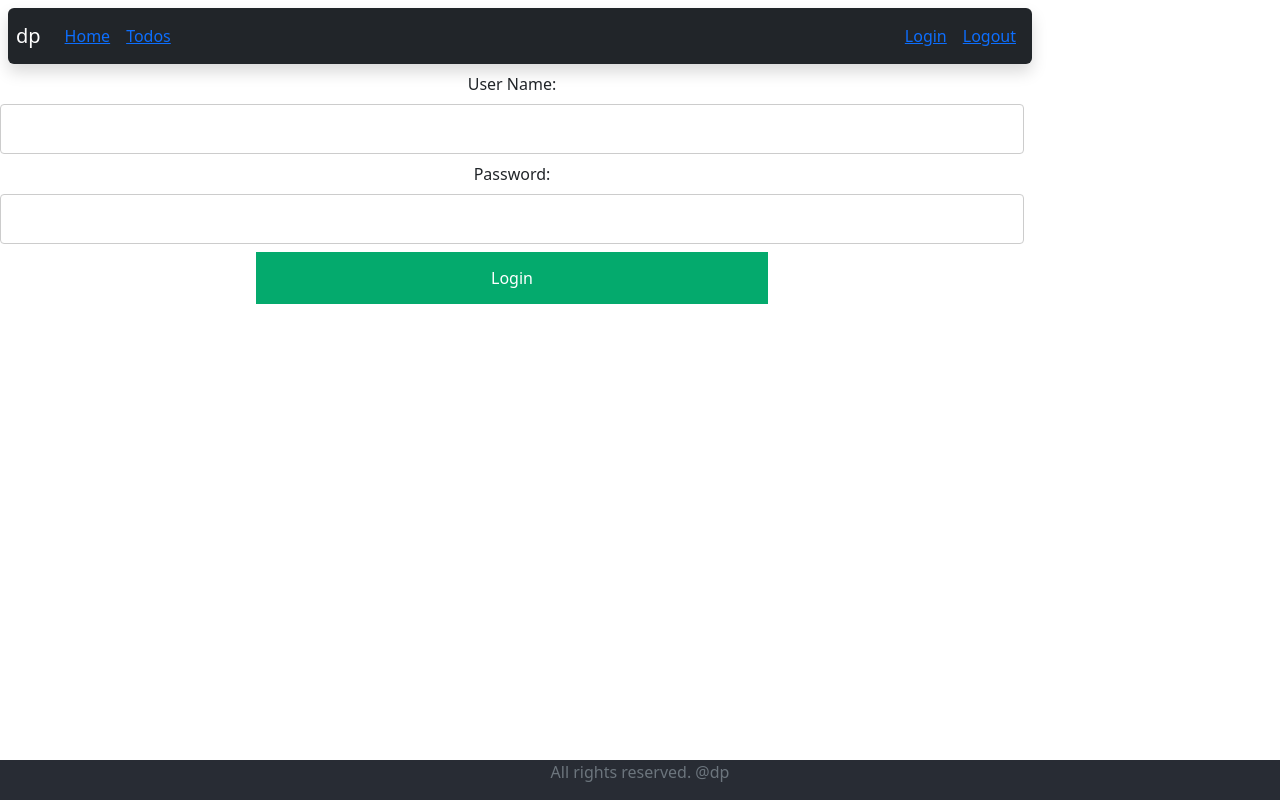
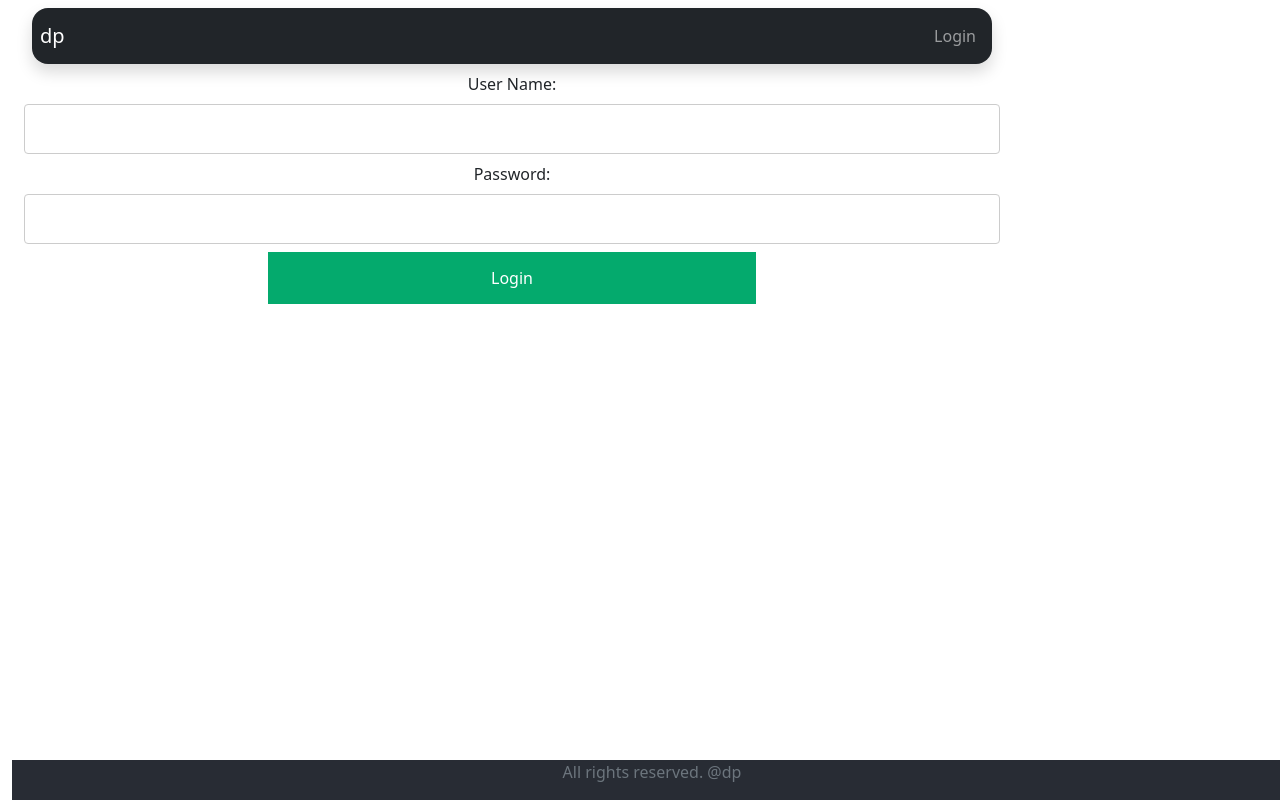
Before and after one commit to divyaprakashdp/todo, a React (Create React App) app: page /login in a window 1280 px wide. Built offline with nearby package versions, Linux system fonts and the light colour scheme.

Commit message:
Added hard-coded authentication

```diff
--- a/src/App.js
+++ b/src/App.js
@@ -8,7 +8,7 @@ import 'bootstrap/dist/css/bootstrap.css'
 class App extends Component{
     render(){
         return (
-            <div className="App conainer">
+            <div className="App">
               {/* <Counter/> */}
               <ToDoApp/>
             </div>
--- /dev/null
+++ b/src/ToDoApp/AuthenticatedRoute.jsx
@@ -0,0 +1,15 @@
+import React, { Component } from "react";
+import { Navigate } from "react-router-dom";
+import AuthenticationService from "./AuthenticationService.js";
+
+class AuthenticatedRoute extends Component{
+    render(){
+        if(AuthenticationService.isUserLoggedIn()){
+            return {...this.props.children};
+        }else{
+            return <Navigate to="/login"/>
+        }
+    }
+}
+
+export default AuthenticatedRoute;
--- /dev/null
+++ b/src/ToDoApp/AuthenticationService.js
@@ -0,0 +1,17 @@
+class AuthenticationService {
+    registerSuccessfulLogin(username, password){
+        sessionStorage.setItem("authenticatedUser", username);
+    }
+
+    logout(){
+        sessionStorage.removeItem("authenticatedUser");
+    }
+
+    isUserLoggedIn(){
+        let user = sessionStorage.getItem("authenticatedUser");
+        if(user===null) return false
+        return true
+    }
+}
+
+export default new AuthenticationService;
--- a/src/ToDoApp/todoApp.jsx
+++ b/src/ToDoApp/todoApp.jsx
@@ -1,8 +1,10 @@
 import React, { Component } from 'react'
 import { BrowserRouter as Router, Route, Routes, Link } from 'react-router-dom';
-import HelloWorldService from '../api/todo/HelloWorldService.js'
+// import HelloWorldService from '../api/todo/HelloWorldService.js'
 import withNavigation from './withNavigation.jsx';
 import withParams from './withParams.jsx';
+import AuthenticationService from './AuthenticationService.js';
+import AuthenticatedRoute from './AuthenticatedRoute.jsx';
 
 
 export default class ToDoApp extends Component {
@@ -11,17 +13,20 @@ export default class ToDoApp extends Component {
     render() {
         const LoginComponentWithNavigation = withNavigation(LoginComponent);
         const WelcomeComponentWithParams = withParams(WelcomeComponent);
+        const HeaderComponentWithNavigation = withNavigation(HeaderComponent);
+        // const Au
         return (
-            <div>
+            <div className='container'>
 
                 <Router>
-                    <HeaderComponent />
+                    <HeaderComponentWithNavigation />
                     <Routes>
 
                         <Route path="/" element={<LoginComponentWithNavigation />} />
                         <Route path="/login" element={<LoginComponentWithNavigation />} />
-                        <Route path="/welcome/:name" element={<WelcomeComponentWithParams />} />
-                        <Route path="/todos" element={<ListTodosComponent />} />
+
+                        <Route path="/welcome/:name" element={<AuthenticatedRoute><WelcomeComponentWithParams /></AuthenticatedRoute>} />
+                        <Route path="/todos" element={<AuthenticatedRoute><ListTodosComponent /></AuthenticatedRoute>} />
                         <Route path="/logout" element={<LogoutComponent />} />
                         <Route path="*" element={<ErrorComponent />} />
 
@@ -44,30 +49,35 @@ class LogoutComponent extends Component {
             </>
         )
     }
+
+    logoutClicked(){
+
+    }
 }
 
 class HeaderComponent extends Component {
     render() {
+        const isUserLoggedIn = AuthenticationService.isUserLoggedIn();
         return (
-            <header>
-                <nav className='navbar navbar-expand-md navbar-dark bg-dark p-2 m-2 w-100  bg-info text-white shadow rounded-2'>
+            <header className='container'>
+                <nav className='navbar navbar-expand-md navbar-dark bg-dark p-2 m-2  bg-info text-white shadow rounded-4'>
                     <div><a className='navbar-brand' href="https://www.linkedin.com/in/divyaprakashdp/" target="_blank">dp</a></div>
                     <ul className='navbar-nav'>
-                        <li className='nav-link'>
-                            <Link to="/welcome/dp"> Home</Link>
-                        </li>
-                        <li className='nav-link'>
-                            <Link to="/todos">Todos</Link>
-                        </li>
+                        {isUserLoggedIn && <li>
+                            <Link to="/welcome/dp" className='nav-link'> Home</Link>
+                        </li>}
+                        {isUserLoggedIn && <li>
+                            <Link to="/todos" className='nav-link'>Todos</Link>
+                        </li>}
                     </ul>
 
                     <ul className='navbar-nav navbar-collapse justify-content-end'>
-                        <li className='nav-link'>
-                            <Link to="/login">Login</Link>
-                        </li>
-                        <li className='nav-link'>
-                            <Link to="/logout">Logout</Link>
-                        </li>
+                        {!isUserLoggedIn && <li>
+                            <Link to="/login" className='nav-link'>Login</Link>
+                        </li>}
+                        {isUserLoggedIn && <li>
+                            <Link to="/logout" onClick={AuthenticationService.logout} className='nav-link'>Logout</Link>
+                        </li>}
                     </ul>
                 </nav>
             </header>
@@ -136,7 +146,7 @@ class ListTodosComponent extends Component {
 class ErrorComponent extends Component {
     render() {
         return (
-            <div>
+            <div className='container alert alert-danger'>
                 Oops! An error occured.
             </div>
         )
@@ -197,7 +207,8 @@ class LoginComponent extends Component {
 
     logInClicked(event) {
         if (this.state.username === "dp" && this.state.password === "1234") {
-            this.props.navigate(`/welcome/${this.state.username}`)
+            AuthenticationService.registerSuccessfulLogin(this.state.username, this.state.password);
+            this.props.navigate(`/welcome/${this.state.username}`);
             // this.setState({
             //     showSuccessMsg: true
             // })
@@ -232,9 +243,9 @@ class LoginComponent extends Component {
 
     render() {
         return (
-            <div>
+            <div className='container'>
 
-                {this.state.hasLoginFailed && <div>Invalid Credentials</div>}
+                {this.state.hasLoginFailed && <div className='alert alert-warning'>Invalid Credentials</div>}
                 {this.state.showSuccessMsg && <div>Login Successful</div>}
                 {/* <ShowInvalidCredentials hasLoginFailed={this.state.hasLoginFailed}/>
                 <ShowSuccessMsg showSuccessMsg={this.state.showSuccessMsg}/> */}
```
